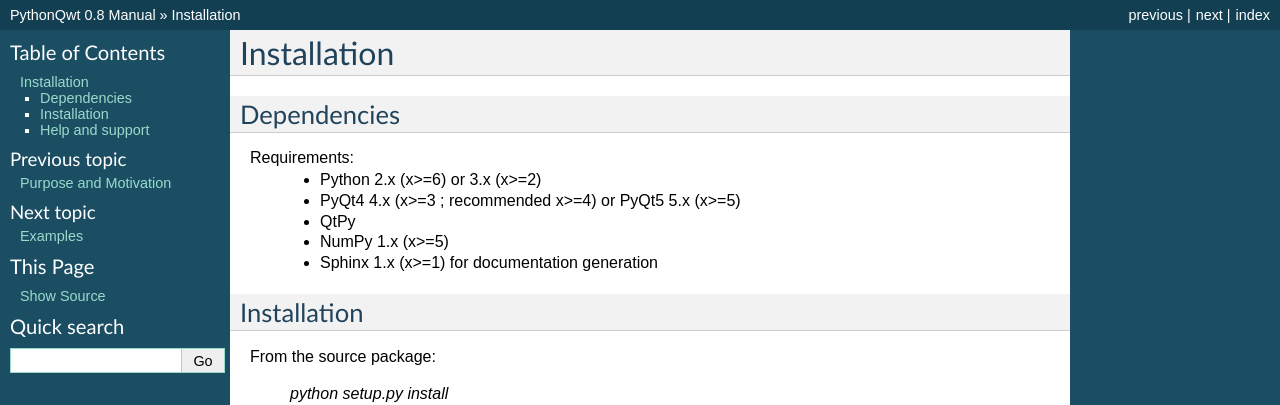
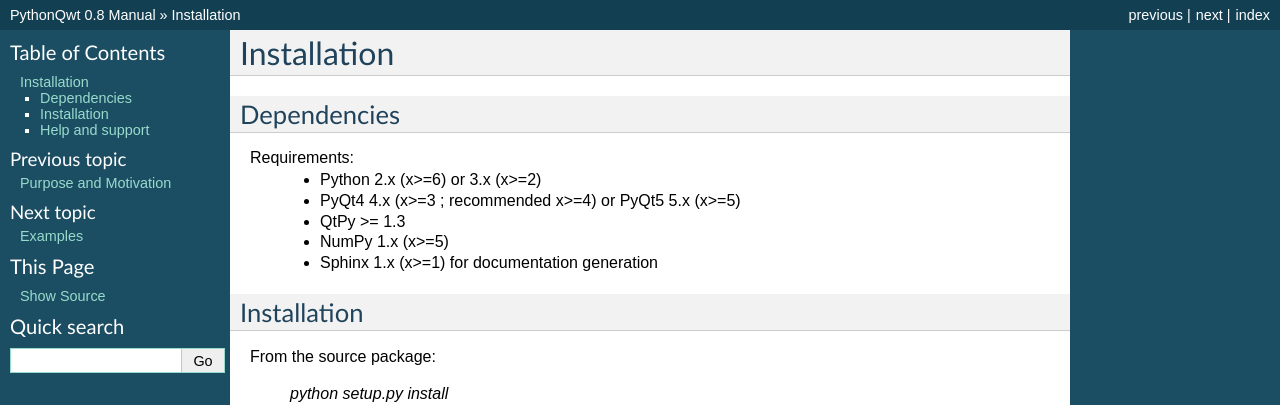
Before and after one commit to PlotPyStack/PythonQwt, a Sphinx documentation site: the page built from doc/installation.rst, in a window 1280 px wide. Shown: the top 405 px of the page. Built offline with Sphinx 7.4.7, drawn with Linux system fonts in a browser that asks for light colours.

Commit message:
Documented new QtPy requirement

```diff
--- a/doc/installation.rst
+++ b/doc/installation.rst
@@ -7,7 +7,7 @@ Dependencies
 Requirements:
     * Python 2.x (x>=6) or 3.x (x>=2)
     * PyQt4 4.x (x>=3 ; recommended x>=4) or PyQt5 5.x (x>=5)
-    * QtPy
+    * QtPy >= 1.3
     * NumPy 1.x (x>=5)
     * Sphinx 1.x (x>=1) for documentation generation
 
--- a/setup.py
+++ b/setup.py
@@ -95,7 +95,7 @@ setup(
     package_data={
         PACKAGE_NAME: get_package_data(PACKAGE_NAME, (".png", ".svg", ".mo"))
     },
-    install_requires=["NumPy>=1.5", "QtPy"],
+    install_requires=["NumPy>=1.5", "QtPy>=1.3"],
     extras_require={"Doc": ["Sphinx>=1.1"],},
     entry_points={
         "gui_scripts": [
```
Also changed, not shown: README.md (+1 -1 lines).
